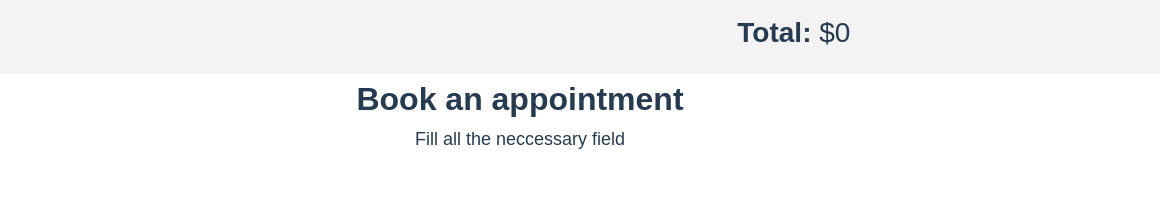
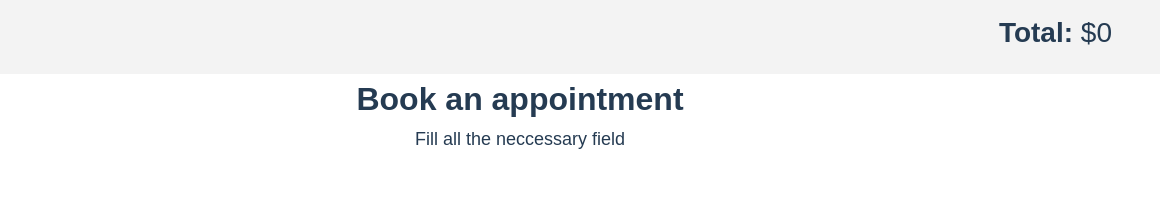
Before and after one commit to kwatmi/carrii2, a plain HTML site: page select-service3.html in a window 1280 px wide. Shown: the top 210 px of the page, 120-1280 px from the left. Drawn offline with nearby package versions, Linux system fonts and the light colour scheme; a script that the page names is missing; a web font is replaced by a local one.

Commit message:
text-right

```diff
--- a/select-service3.html
+++ b/select-service3.html
@@ -28,7 +28,7 @@
 
             </div>
             <div class=" col-6 col-md-6 col-lg-4 justify-content-end ">
-               <h3><strong>Total:</strong> $<span id="payment-total" >0</span></h3>
+               <h3 class="text-right"><strong>Total:</strong> $<span id="payment-total" >0</span></h3>
 
             </div>
 
```
